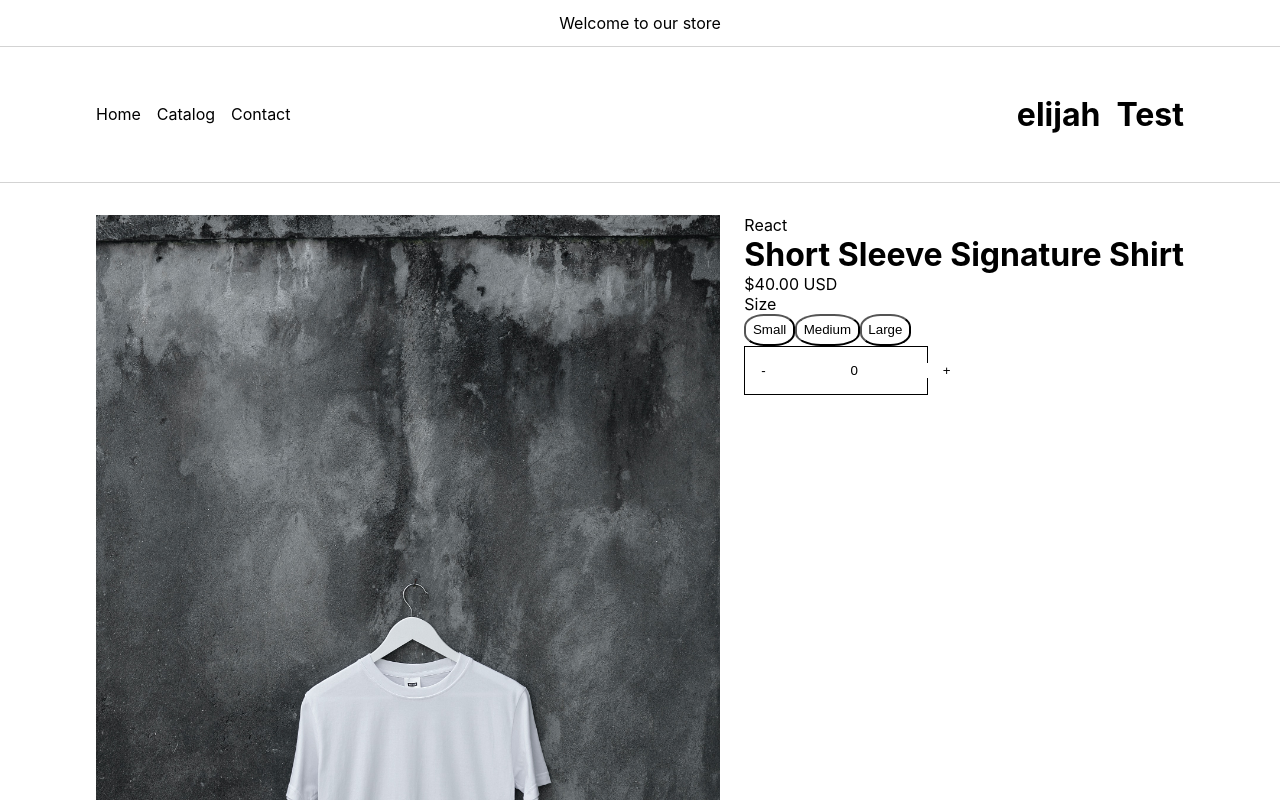
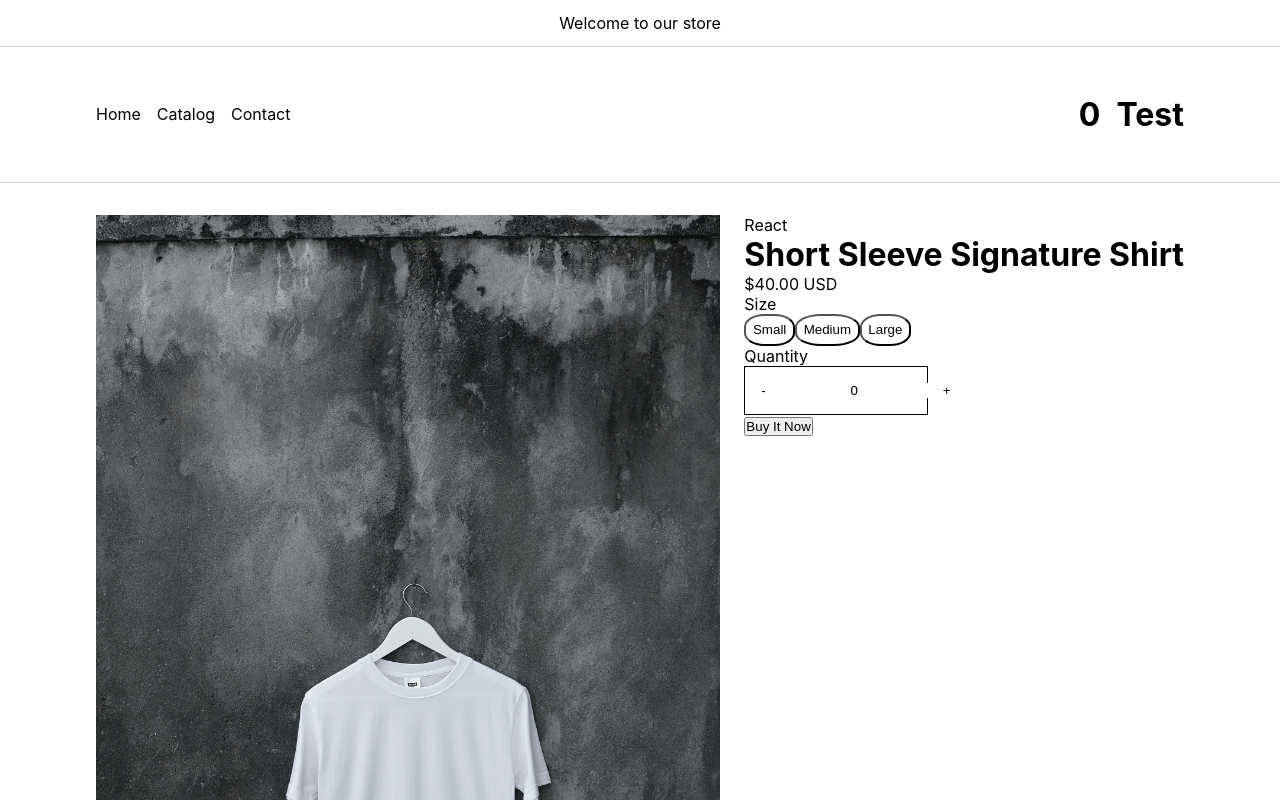
Before and after one commit to Ehaley25/shoppingCartOdin, a React (Create React App) app: page /product/1 in a window 1280 px wide. Shown: the top 800 px of the page. Built offline with nearby package versions, Linux system fonts and the light colour scheme.

Commit message:
add to "cart" using context. (a number right now)

```diff
--- a/src/App.css
+++ b/src/App.css
@@ -125,6 +125,7 @@ li:hover{
 .homePagePreview > div {
   display: flex;
   gap:  1.5em;
+  width: 100vw;
 }
 
 .homePagePreview > div > div >  img{
@@ -179,3 +180,7 @@ input[type='number']::-webkit-inner-spin-button,
 input[type='number']::-webkit-outer-spin-button {
     display: none;
 }
+
+.buy{
+
+}
--- a/src/components/Header.js
+++ b/src/components/Header.js
@@ -4,7 +4,7 @@ import Context from '../context/Context'
 import { MyContext } from '../context/MyContext'
 const Header = () =>{
 
-    const {test} = useContext(MyContext)
+    const {cartAmount , setCartAmount} = useContext(MyContext)
 
 
     return(
@@ -17,7 +17,7 @@ const Header = () =>{
                     </ul>
                 </div>
                 <div className='icons'>
-                    <h1>{test}</h1>
+                    <h1>{cartAmount}</h1>
                     <h1>Test</h1>
                 </div>
             </div>
--- a/src/components/Increment.js
+++ b/src/components/Increment.js
@@ -1,9 +1,9 @@
-import {React , useState} from "react";
-
+import {React , useState , useContext} from "react";
+import { MyContext } from "../context/MyContext";
 
 const Increment = () =>{
     const [quantity , setQuantity] = useState(0)
-
+    const {cartAmount , setCartAmount} = useContext(MyContext)
     function add(){
         setQuantity(quantity+1)
     }
@@ -13,12 +13,24 @@ const Increment = () =>{
         }
     }
 
+    function submitOrder(e){
+        e.preventDefault()
+        setCartAmount(prev =>{
+            return(prev + quantity)
+        })
+    }
+
+
     return(
-        <div className="increment">
-            <button onClick={subtract}>-</button>
-            <input value={quantity} type='number'></input>
-            <button onClick={add}>+</button>
-        </div>
+        <form onSubmit={submitOrder}>
+            <p>Quantity</p>
+            <div className="increment">
+                <button type="button" onClick={subtract}>-</button>
+                <input value={quantity} type='number'></input>
+                <button type="button" onClick={add}>+</button>
+            </div>
+            <button>Buy It Now</button>
+        </form>
     )
 }
 
--- a/src/context/Context.js
+++ b/src/context/Context.js
@@ -1,13 +1,13 @@
-import {React } from 'react'
+import {React, useState } from 'react'
 import { MyContext } from './MyContext'
 
 const Context = ({children}) =>{
 
 
-    const test = "elijah"
+    const [cartAmount , setCartAmount] = useState(0)
 
     return(
-        <MyContext.Provider value={{test}}>
+        <MyContext.Provider value={{cartAmount , setCartAmount}}>
             {children}
         </MyContext.Provider>
     )
```
